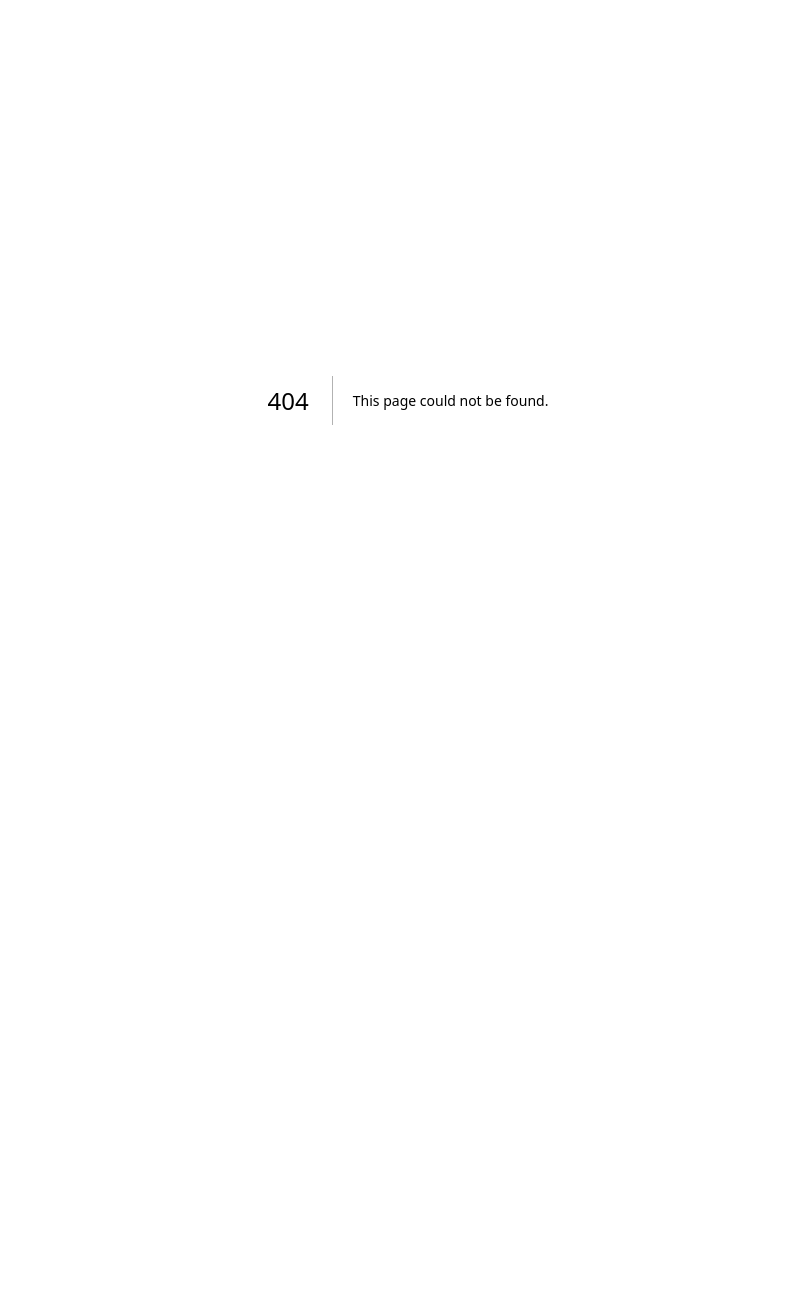
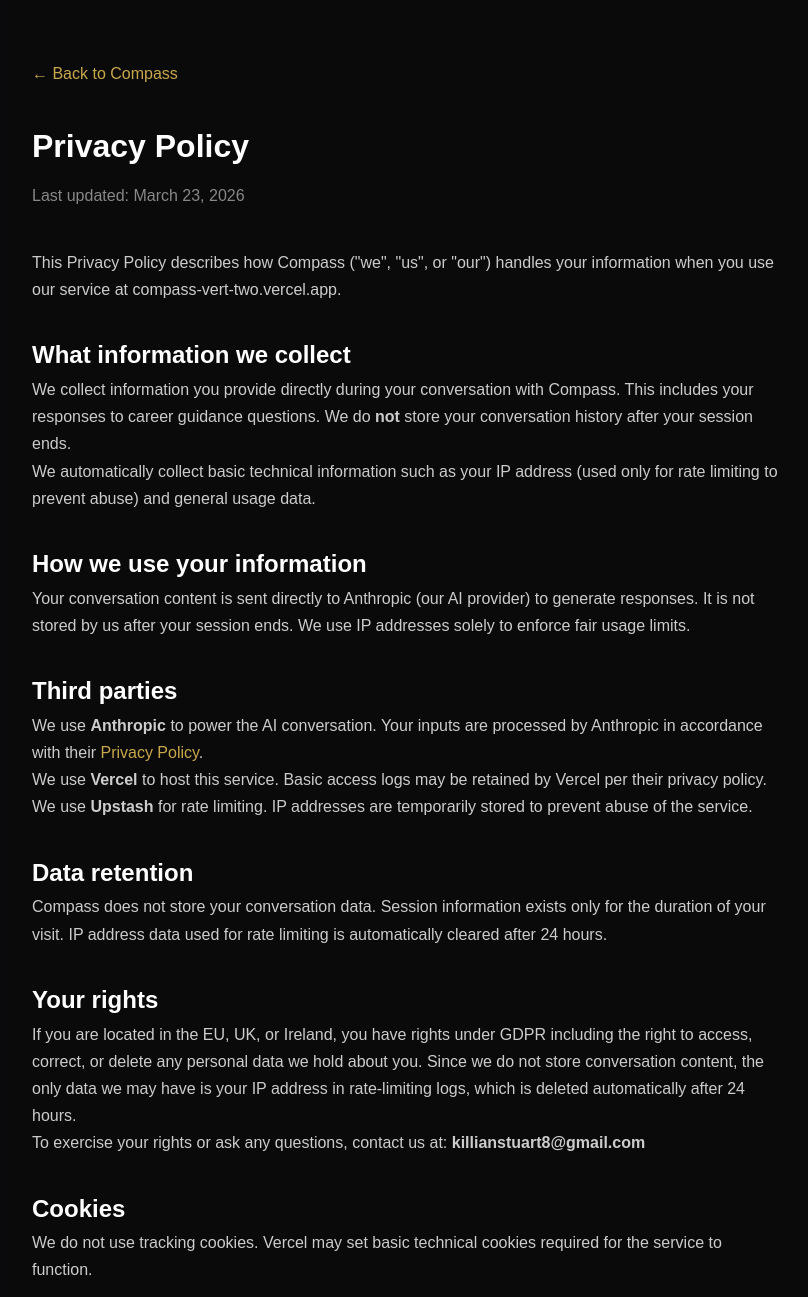
Before and after one commit to killianstuart8-jpg/compass, a Next.js app: page /privacy in a window 1280 px wide. Before the commit this address had no page. Shown: the top 1297 px of the page, without its empty margins (232-1040 px from the left). Before the commit the page ends 800 px from the top, so only its background shows below. Built offline with nearby package versions, Linux system fonts and the light colour scheme.

Commit message:
Add Privacy Policy page

```diff
--- /dev/null
+++ b/pages/privacy.js
@@ -0,0 +1,69 @@
+import Head from "next/head";
+import Link from "next/link";
+
+export default function Privacy() {
+  return (
+    <>
+      <Head>
+        <title>Privacy Policy — Compass</title>
+      </Head>
+      <div style={{
+        maxWidth: 800,
+        margin: "0 auto",
+        padding: "60px 24px",
+        color: "#ccc",
+        fontFamily: "Arial, sans-serif",
+        lineHeight: 1.7,
+        background: "#0a0a0a",
+        minHeight: "100vh"
+      }}>
+        <Link href="/" style={{ color: "#c9a84c", textDecoration: "none" }}>
+          ← Back to Compass
+        </Link>
+
+        <h1 style={{ color: "#fff", marginTop: 32, marginBottom: 8 }}>
+          Privacy Policy
+        </h1>
+        <p style={{ color: "#888", marginBottom: 40 }}>
+          Last updated: March 23, 2026
+        </p>
+
+        <p>This Privacy Policy describes how Compass ("we", "us", or "our") handles your information when you use our service at compass-vert-two.vercel.app.</p>
+
+        <h2 style={{ color: "#fff", marginTop: 32 }}>What information we collect</h2>
+        <p>We collect information you provide directly during your conversation with Compass. This includes your responses to career guidance questions. We do <strong>not</strong> store your conversation history after your session ends.</p>
+        <p>We automatically collect basic technical information such as your IP address (used only for rate limiting to prevent abuse) and general usage data.</p>
+
+        <h2 style={{ color: "#fff", marginTop: 32 }}>How we use your information</h2>
+        <p>Your conversation content is sent directly to Anthropic (our AI provider) to generate responses. It is not stored by us after your session ends. We use IP addresses solely to enforce fair usage limits.</p>
+
+        <h2 style={{ color: "#fff", marginTop: 32 }}>Third parties</h2>
+        <p>We use <strong>Anthropic</strong> to power the AI conversation. Your inputs are processed by Anthropic in accordance with their <a href="https://www.anthropic.com/privacy" target="_blank" style={{ color: "#c9a84c" }}>Privacy Policy</a>.</p>
+        <p>We use <strong>Vercel</strong> to host this service. Basic access logs may be retained by Vercel per their privacy policy.</p>
+        <p>We use <strong>Upstash</strong> for rate limiting. IP addresses are temporarily stored to prevent abuse of the service.</p>
+
+        <h2 style={{ color: "#fff", marginTop: 32 }}>Data retention</h2>
+        <p>Compass does not store your conversation data. Session information exists only for the duration of your visit. IP address data used for rate limiting is automatically cleared after 24 hours.</p>
+
+        <h2 style={{ color: "#fff", marginTop: 32 }}>Your rights</h2>
+        <p>If you are located in the EU, UK, or Ireland, you have rights under GDPR including the right to access, correct, or delete any personal data we hold about you. Since we do not store conversation content, the only data we may have is your IP address in rate-limiting logs, which is deleted automatically after 24 hours.</p>
+        <p>To exercise your rights or ask any questions, contact us at: <strong>killianstuart8@gmail.com</strong></p>
+
+        <h2 style={{ color: "#fff", marginTop: 32 }}>Cookies</h2>
+        <p>We do not use tracking cookies. Vercel may set basic technical cookies required for the service to function.</p>
+
+        <h2 style={{ color: "#fff", marginTop: 32 }}>Changes to this policy</h2>
+        <p>We may update this policy from time to time. Continued use of Compass after changes means you accept the updated policy.</p>
+
+        <h2 style={{ color: "#fff", marginTop: 32 }}>Contact</h2>
+        <p>Questions about this policy? Email us at: <strong>killianstuart8@gmail.com</strong></p>
+
+        <div style={{ marginTop: 60, paddingTop: 24, borderTop: "1px solid #222" }}>
+          <Link href="/" style={{ color: "#c9a84c", textDecoration: "none" }}>
+            ← Back to Compass
+          </Link>
+        </div>
+      </div>
+    </>
+  );
+}
```
